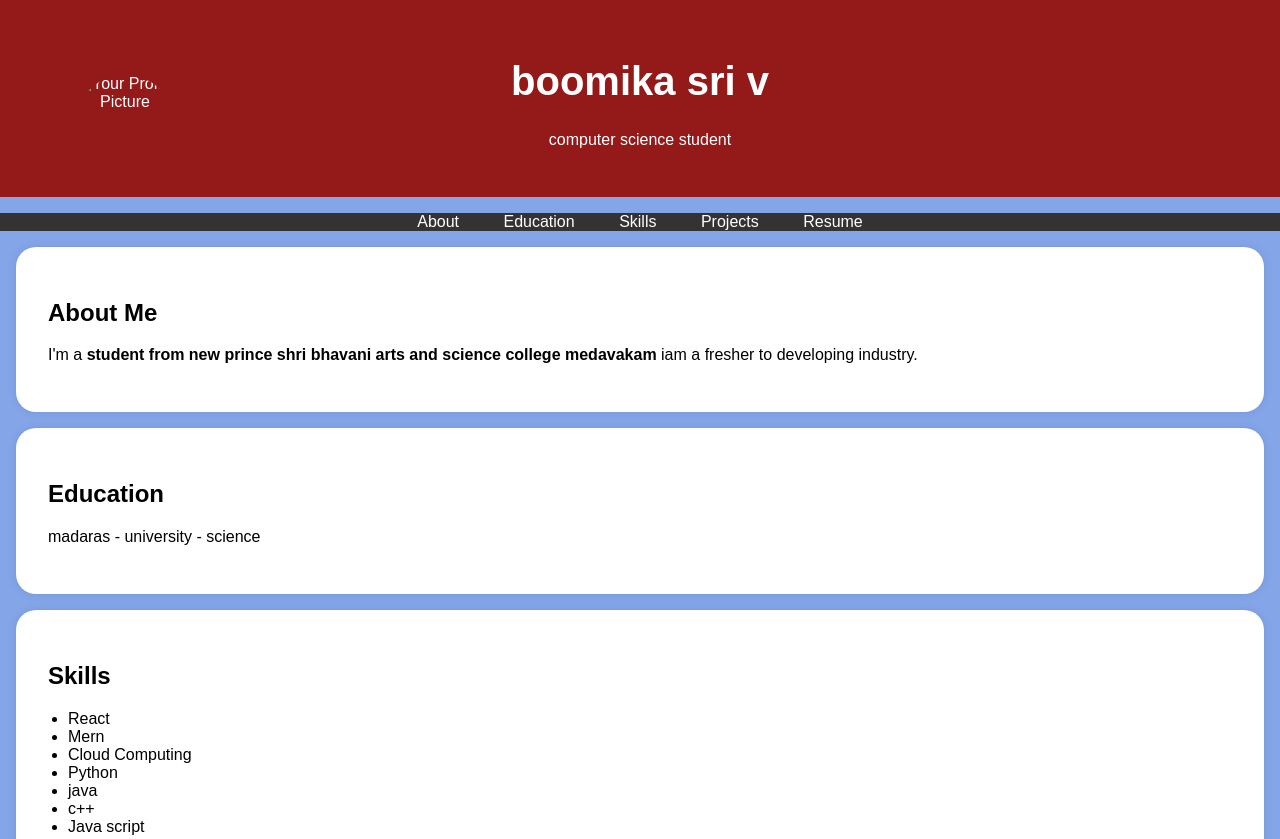
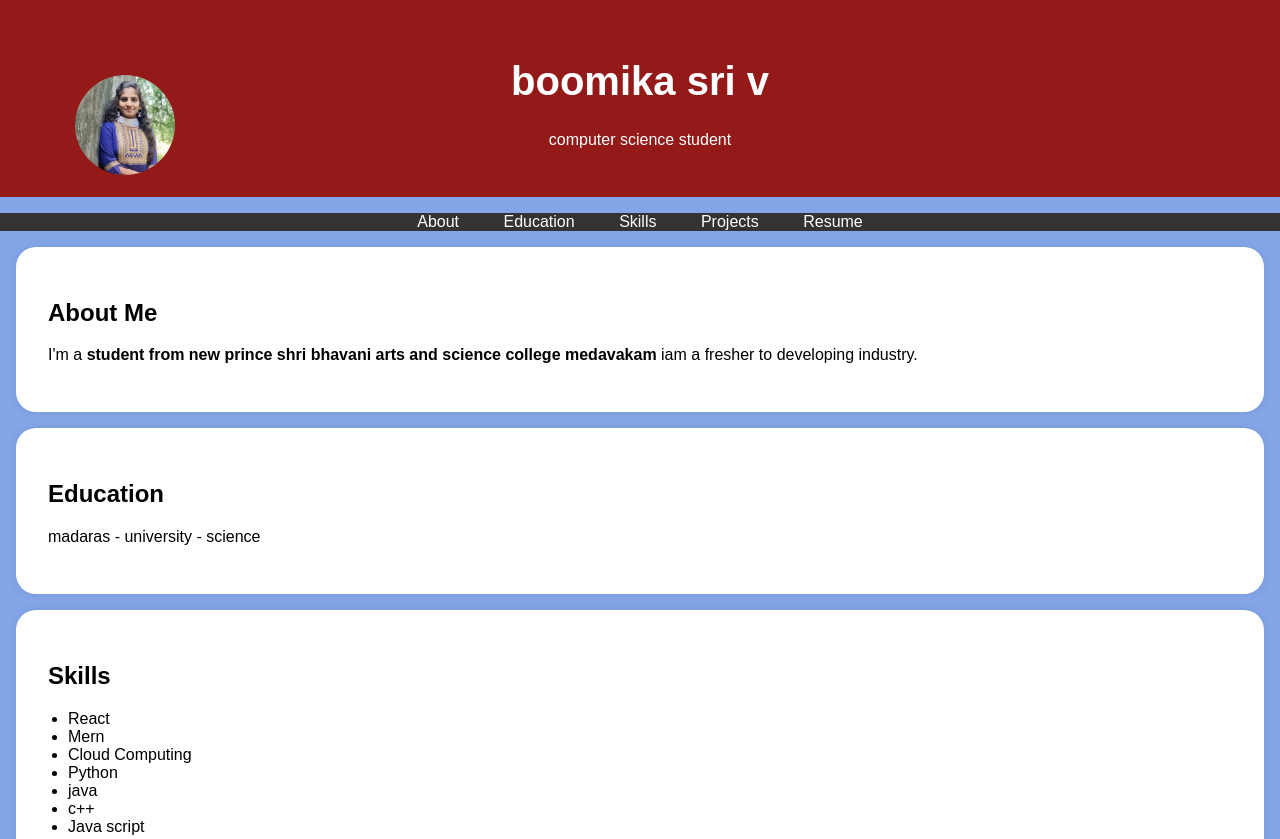
Before and after one commit to Boomika-13/V.-Boomika-Sri-portfolio, a plain HTML site: page index.html in a window 1280 px wide. Shown: the top 839 px of the page. Drawn offline with Linux system fonts and the light colour scheme.

Commit message:
Update index.html

```diff
--- a/index.html
+++ b/index.html
@@ -95,7 +95,7 @@
     <header>
         <div class="header-content">
             <!-- Add your profile picture here -->
-            <img src="IMG_20250324_122514.jpg" alt="Your Profile Picture" class="profile-picture">
+            <img src="IMG-20250324-WA0013.jpg" alt="Your Profile Picture" class="profile-picture">
             <h1>boomika sri v</h1>
             <p>computer science student </p>
         </div>
```
